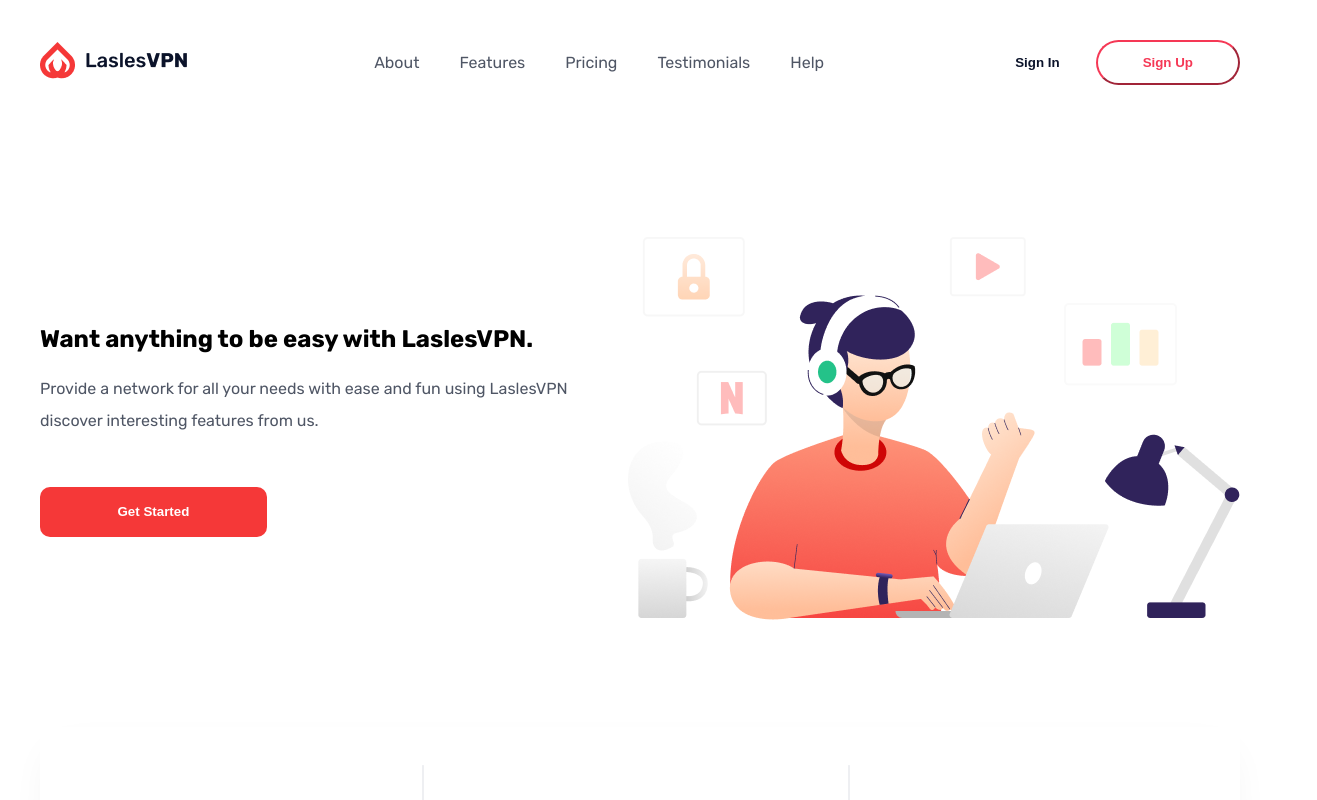
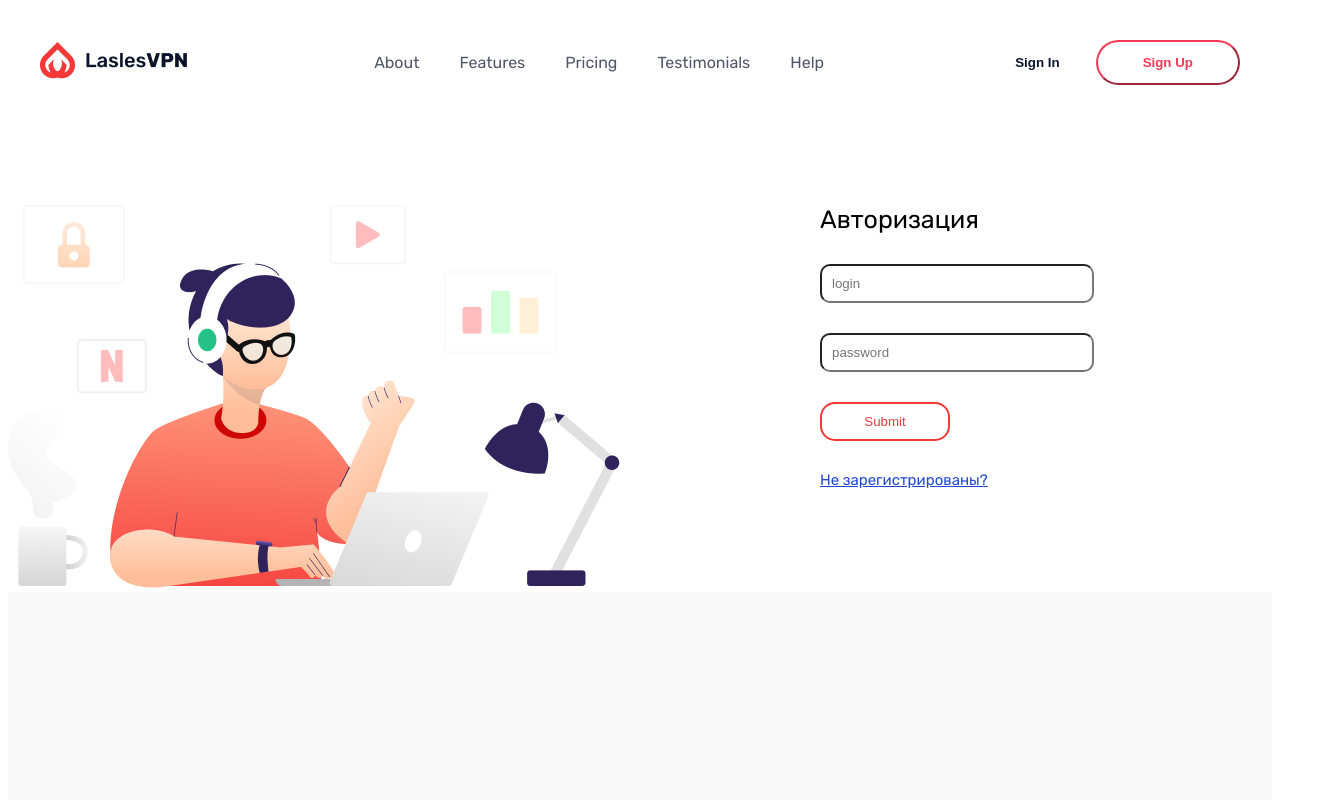
Before and after one commit to NABIL234234/LaslesVPN, a React app: page /authorization/1 in a window 1280 px wide. Shown: the top 800 px of the page, 1317 px wide, since content can reach past the window. Built offline with nearby package versions, Linux system fonts and the light colour scheme; the HTML template or start-up script is replaced by a standard one.

Commit message:
added register page and install cors, express, nodemon

```diff
--- a/src/App.jsx
+++ b/src/App.jsx
@@ -1,14 +1,12 @@
 import "./App.css";
 import Layout from "./Layout/Layout";
-import Home from "./pages/Home/home";
-// import RouterView from "./router";
+import RouterView from "./router";
 
 function App() {
   return (
     <>
       <Layout>
-        <Home />
-        {/* <RouterView /> */}
+        <RouterView />
       </Layout>
     </>
   );
--- a/src/components/Header/Header.jsx
+++ b/src/components/Header/Header.jsx
@@ -1,8 +1,21 @@
 import "./Header.css";
 import logo from "../../assets/logo.png";
 import { Link } from "react-scroll";
+import { useNavigate } from "react-router-dom";
 
 function Header() {
+
+const navigate = useNavigate();
+
+const handleSignIn = () => {
+    navigate("/authorization/signin");
+  };
+
+  // Переход на Sign Up
+  const handleSignUp = () => {
+    navigate("/authorization/signup");
+  };
+
   return (
     <>
       <header className="header">
@@ -76,8 +89,8 @@
               </nav>
             </div>
             <div className="sing-buttons">
-              <button className="sing-in">Sign In</button>
-              <button className="sing-up">Sign Up</button>
+              <button onClick={handleSignIn} className="sing-in">Sign In</button>
+              <button onClick={handleSignUp} className="sing-up">Sign Up</button>
             </div>
           </div>
         </div>
--- a/src/pages/Login/login.jsx
+++ b/src/pages/Login/login.jsx
@@ -0,0 +1,31 @@
+import React, { useState } from "react";
+import { useParams } from "react-router-dom";
+import { useEffect } from "react";
+import SignIn from "../Login/singIn/SingIn"; // проверь пути!
+import SignUp from "../Login/singUp/SingUp"
+
+function Login() {
+    const { mode } = useParams()
+    const [isLogin, setIsLogin] = useState(mode !== "signup");
+
+    useEffect(() => {
+        setIsLogin(mode !== "signup");
+    }, [mode]);
+
+    const toggleForm = (e) => {
+        if (e) e.preventDefault();
+        setIsLogin(!isLogin);
+    };
+
+    return (
+        <div className="login-container">
+            {isLogin ? (
+                <SignIn onNavigate={toggleForm} />
+            ) : (
+                <SignUp onNavigate={toggleForm} />
+            )}
+        </div>
+    );
+}
+
+export default Login;
--- /dev/null
+++ b/src/pages/Login/singIn/SingIn.css
@@ -0,0 +1,50 @@
+.sing-in-wrapper {
+    display: flex;
+    justify-content: start;
+    align-items: start;
+    gap: 200px;
+}
+
+.input-container {
+    display: flex;
+    flex-direction: column;
+    align-items: start;
+    gap: 30px;
+}
+
+.input-container>span {
+    font-size: 25px;
+}
+
+.input-container>input {
+    width: 250px;
+    padding: 10px;
+    background-color: #ffffff;
+    border-radius: 10px;
+}
+
+.input-container>button {
+    width: 130px;
+    padding: 10px;
+    border-radius: 15px;
+    background-color: #ffffff;
+    border: solid 2px #f53838;
+    color: #f53838;
+    cursor: pointer;
+}
+
+.input-container>button:hover {
+    background-color: #f53838;
+    color: #ffffff;
+}
+
+.input-container>a {
+    font-size: 15px;
+    color: #2047d6;
+}
+
+.input-container>a:hover {
+    font-size: 15px;
+    color: #f53838;
+    transition: 0.5s;
+}
--- /dev/null
+++ b/src/pages/Login/singIn/SingIn.jsx
@@ -0,0 +1,24 @@
+import './SingIn.css'
+import illustration from '../../../assets/illustration-1.png'
+
+function SignIn({ onNavigate }) { // Принимаем пропс
+    return (
+        <section>
+            <div className='sing-in-wrapper'>
+                <div className='img-container'>
+                    <img src={illustration} alt="illustration" />
+                </div>
+                <div className='input-container'>
+                    <span>Авторизация</span>
+                    <input type="text" placeholder='login' />
+                    <input type="password" placeholder='password' />
+                    <button>Submit</button>
+                    {/* При клике вызываем функцию из родителя */}
+                    <a href="#" onClick={onNavigate}>Не зарегистрированы?</a>
+                </div>
+            </div>
+        </section>
+    );
+}
+
+export default SignIn;
--- /dev/null
+++ b/src/pages/Login/singUp/SingUp.css
@@ -0,0 +1,50 @@
+.sing-up-wrapper {
+    display: flex;
+    justify-content: start;
+    align-items: start;
+    gap: 280px;
+}
+
+.input-container {
+    display: flex;
+    flex-direction: column;
+    align-items: start;
+    gap: 30px;
+}
+
+.input-container>span {
+    font-size: 25px;
+}
+
+.input-container>input {
+    width: 250px;
+    padding: 10px;
+    background-color: #ffffff;
+    border-radius: 10px;
+}
+
+.input-container>button {
+    width: 130px;
+    padding: 10px;
+    border-radius: 15px;
+    background-color: #ffffff;
+    border: solid 2px #f53838;
+    color: #f53838;
+    cursor: pointer;
+}
+
+.input-container>button:hover {
+    background-color: #f53838;
+    color: #ffffff;
+}
+
+.input-container>a {
+    font-size: 15px;
+    color: #2047d6;
+}
+
+.input-container>a:hover {
+    font-size: 15px;
+    color: #f53838;
+    transition: 0.5s;
+}
--- /dev/null
+++ b/src/pages/Login/singUp/SingUp.jsx
@@ -0,0 +1,24 @@
+import './SingUp.css'
+import illustration from '../../../assets/illustration-2.png'
+
+function SingUp() {
+    return (<>
+<section>
+            <div className='sing-up-wrapper'>
+                <div className='img-container'>
+                    <img src={illustration} alt="illustration" />
+                </div>
+                <div className='input-container'>
+                    <span>Регистрация</span>
+                    <input type="text" placeholder='login' />
+                    <input type="password" placeholder='password' />
+                    <input type="password" placeholder='confirm password' />
+
+                    <button>Submit</button>
+                </div>
+            </div>
+        </section>
+    </>);
+}
+
+export default SingUp;
--- a/src/router/index.jsx
+++ b/src/router/index.jsx
@@ -1,12 +1,13 @@
-// import { useRoutes } from "react-router-dom";
-// import Home from "../pages/Home/Hero/Hero";
+import { useRoutes } from "react-router-dom";
+import Home from "../pages/Home/home";
+import Login from "../pages/Login/login"
 
-// function RouterView() {
-//   const element = useRoutes([
-//     { path: "/", element: <Home /> },
-//     { path: "/sing-in", element: <}
-//   ]);
-//   return <>{element}</>;
-// }
+function RouterView() {
+    const element = useRoutes([
+        { path: "/", element: <Home /> },
+   { path: "/authorization/:mode?", element: <Login /> }
+    ]);
+    return <>{element}</>;
+}
 
-// export default RouterView;
+export default RouterView;
```
Also changed, not shown: package.json (+17 -1 lines), 1 other file (tests, documents, lock files or other folders).
